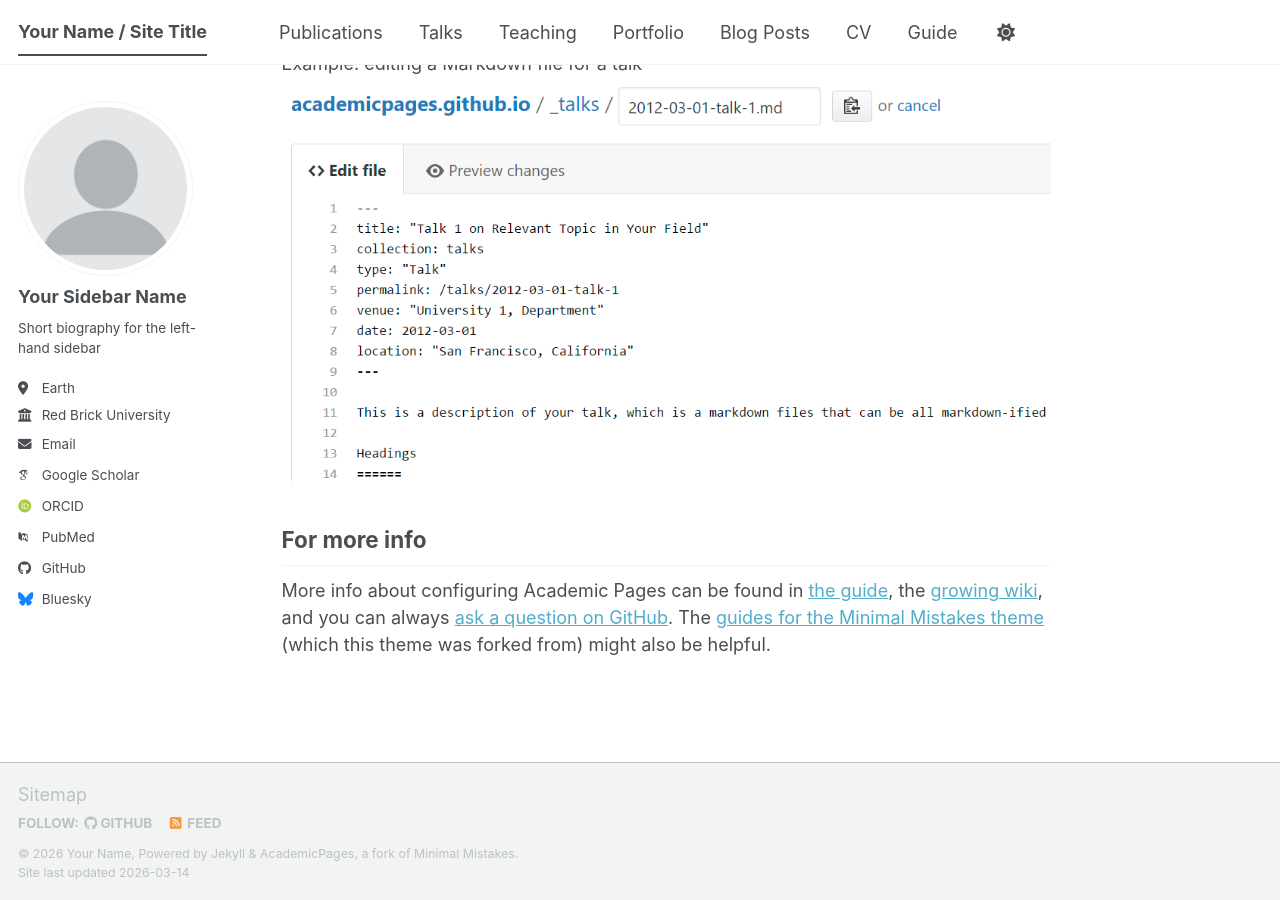
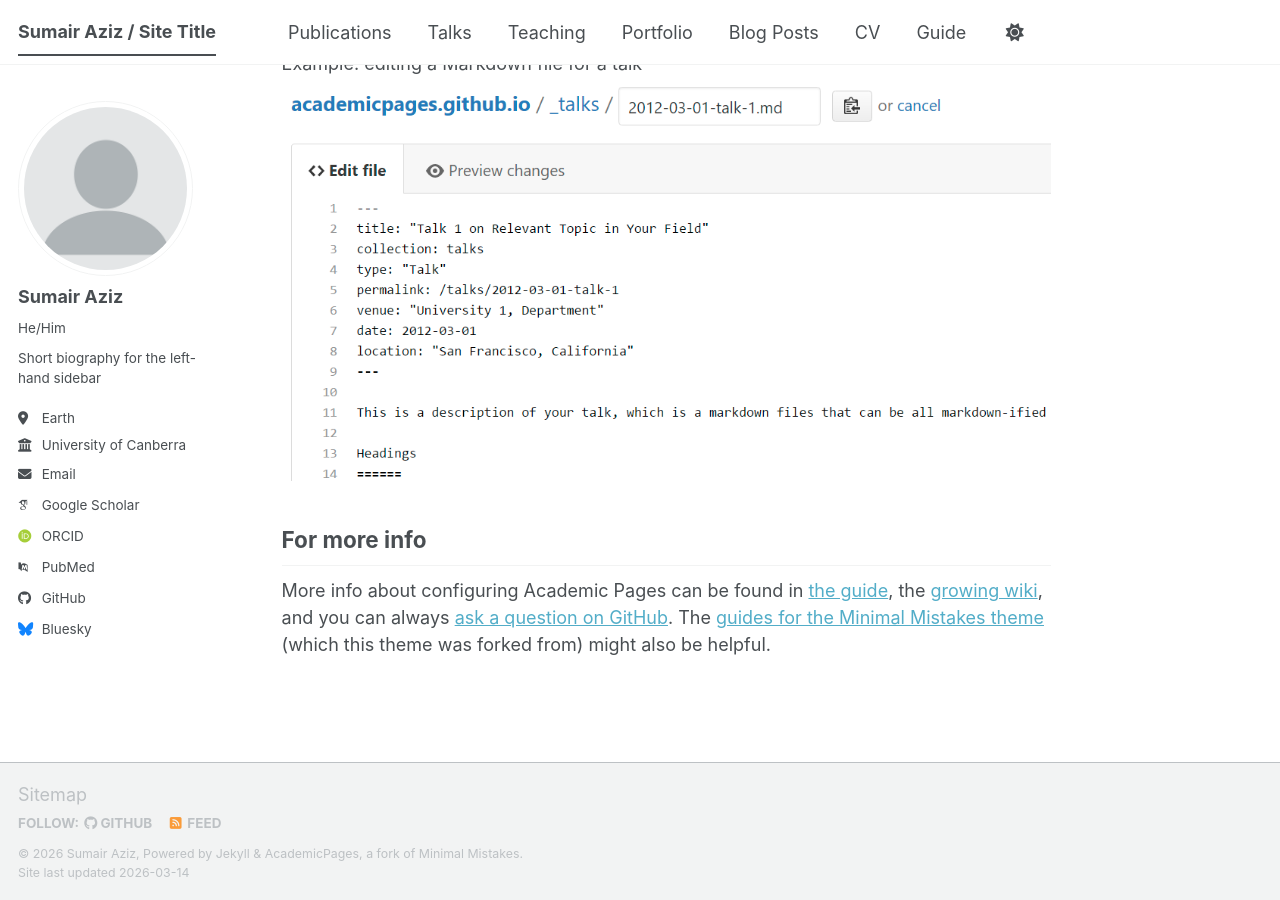
Before and after one commit to sumair-aziz/sumair-aziz.github.io, a Jekyll site: the page built from _pages/about.md, in a window 1280 px wide and 900 px high, scrolled down 2720 px. Built offline with Jekyll 4.4.1, drawn with Linux system fonts in a browser that asks for light colours; some web fonts are replaced; a script bundle is joined from its source files by our own code; library files that are not in the unit come from our copies.

Commit message:
Update _config.yml

```diff
--- a/_config.yml
+++ b/_config.yml
@@ -9,9 +9,9 @@
 # Basic Site Settings
 locale                   : "en-US"
 site_theme               : "default" # The available themes options are "default", "air", "sunrise", "mint", "dirt" and "contrast"
-title                    : "Your Name / Site Title"
+title                    : "Sumair Aziz / Site Title"
 title_separator          : "-"
-name                     : &name "Your Name"
+name                     : &name "Sumair Aziz"
 description              : &description "Your Name's academic portfolio"   # Update this with a general description of your site, this is the default if not overridden by a page
 url                      : https://sumair-aziz.github.io/ # The base hostname & protocol for your site e.g. "https://[your GitHub username].github.io",
                                                            # or if you already have some other page hosted on Github then use "https://[your GitHub username].github.io/[Your Repo Name]"
@@ -24,11 +24,11 @@ repository               : "academicpages/academicpages.github.io"
 author:
   # Biographic information
   avatar           : "profile.png"
-  name             : "Your Sidebar Name"
-  pronouns         : # example: "she/her"
+  name             : "Sumair Aziz"
+  pronouns         : "He/Him"
   bio              : "Short biography for the left-hand sidebar"
   location         : "Earth"
-  employer         : "Red Brick University"
+  employer         : "University of Canberra"
   uri              : # URL
   email            : "none@example.org"
 
```
